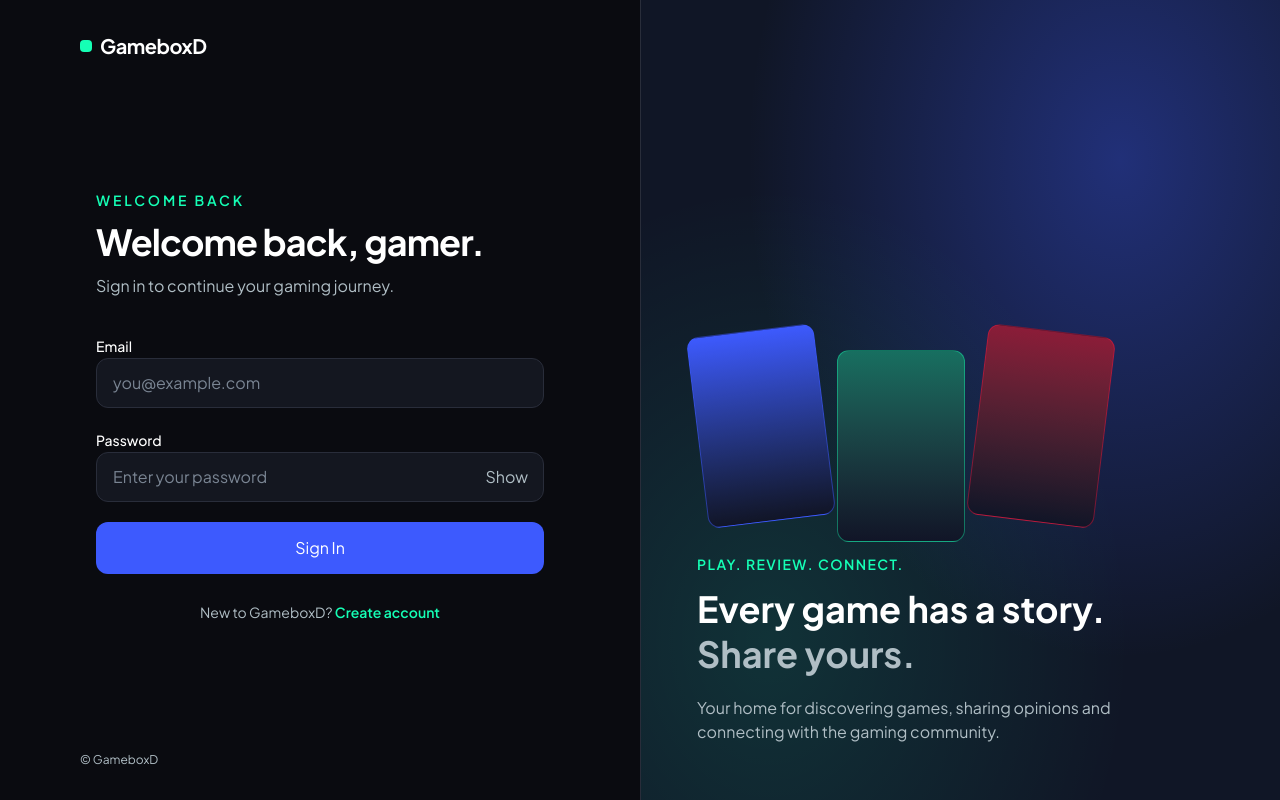
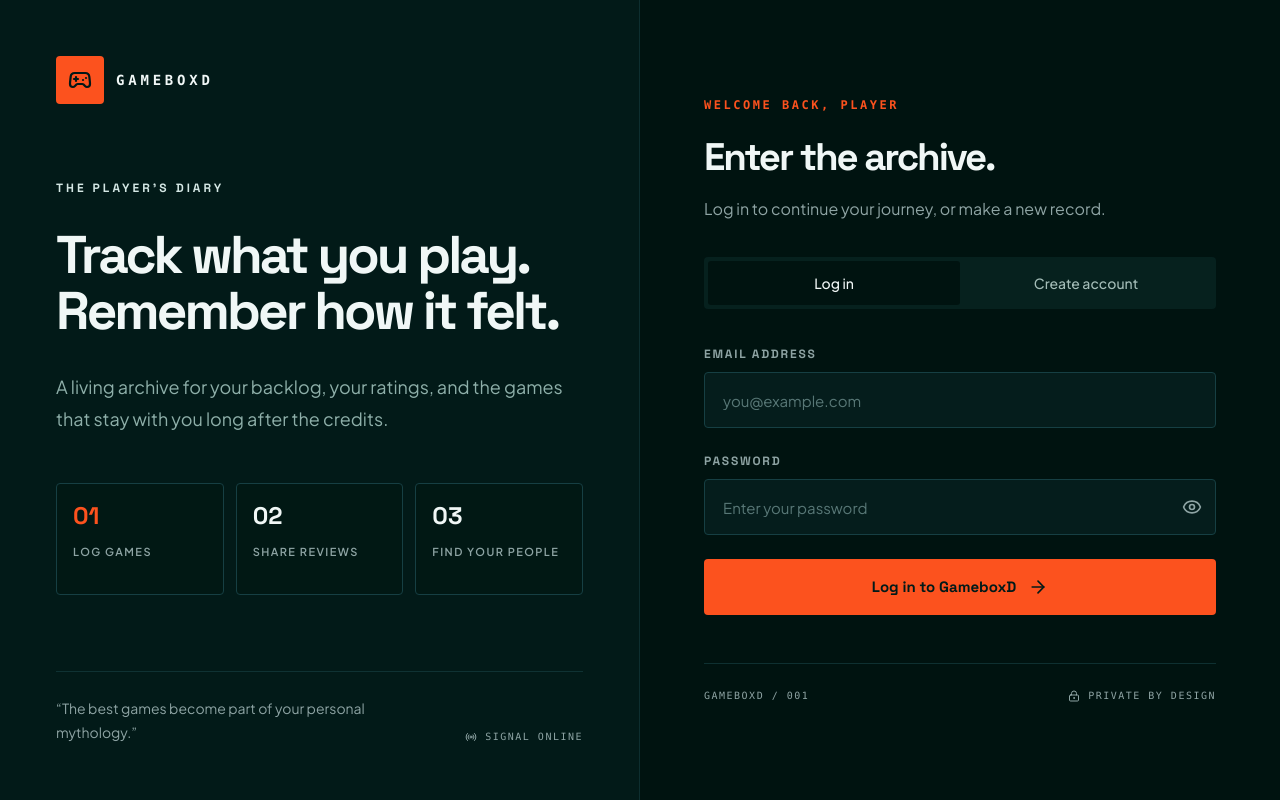
Before and after one commit to ayusshh66/GameBoxD, a Next.js app in the folder frontend/: page /login in a window 1280 px wide. Built offline with nearby package versions, Linux system fonts and the light colour scheme.

Commit message:
auth component update

```diff
--- a/frontend/src/components/auth-form.tsx
+++ b/frontend/src/components/auth-form.tsx
@@ -1,18 +1,22 @@
-
 "use client";
 
-import { useState } from "react";
-import type { FormEvent } from "react";
+import { useState, type FormEvent } from "react";
 import Link from "next/link";
 import { useRouter } from "next/navigation";
-
+import {
+  ArrowRight,
+  CheckCircle2,
+  Eye,
+  EyeOff,
+  Gamepad2,
+  LockKeyhole,
+  Radio,
+} from "lucide-react";
 import { apiRequest } from "@/lib/api";
 
-type AuthMode = "login" | "signup";
+type Mode = "login" | "signup";
 
-type Props = {
-  mode: AuthMode;
-};
+type Props = { mode: Mode };
 
 export default function AuthForm({ mode }: Props) {
   const router = useRouter();
@@ -21,57 +25,41 @@ export default function AuthForm({ mode }: Props) {
   const [username, setUsername] = useState("");
   const [email, setEmail] = useState("");
   const [password, setPassword] = useState("");
-
   const [showPassword, setShowPassword] = useState(false);
   const [loading, setLoading] = useState(false);
   const [error, setError] = useState("");
   const [registered, setRegistered] = useState(false);
 
-  const inputClass =
-    "w-full rounded-xl border border-[#292D3A] " +
-    "bg-[#141720] px-4 py-3 text-white " +
-    "placeholder:text-[#7A8593] " +
-    "outline-none transition " +
-    "focus:border-[#3D5AFE] focus:ring-2 " +
-    "focus:ring-[#3D5AFE]/20";
+  async function handleSubmit(event: FormEvent<HTMLFormElement>) {
+    event.preventDefault();
+    if (loading) return;
 
-  async function handleSubmit(
-    event: FormEvent<HTMLFormElement>
-  ) {
-    event.preventDefault();
-
+    setError("");
     setLoading(true);
-    setError("");
 
     try {
       if (isSignup) {
-        await apiRequest("/api/auth/register", {
-          method: "POST",
-          body: {
-            username,
-            email,
-            password,
-          },
-        });
-
+        await apiRequest<{ id: string; username: string; email: string }>(
+          "/api/auth/register",
+          {
+            method: "POST",
+            body: { username, email, password },
+          }
+        );
         setRegistered(true);
       } else {
-        await apiRequest("/api/auth/login", {
+        await apiRequest<string>("/api/auth/login", {
           method: "POST",
-          body: {
-            email,
-            password,
-          },
+          body: { email, password },
         });
-
+        // Express sets an HttpOnly JWT cookie in the response.
+        // With the Next.js /api rewrite, the browser stores it normally.
         router.replace("/discover");
         router.refresh();
       }
     } catch (err) {
       setError(
-        err instanceof Error
-          ? err.message
-          : "Something went wrong. Please try again."
+        err instanceof Error ? err.message : "Something went wrong. Try again."
       );
     } finally {
       setLoading(false);
@@ -79,240 +67,192 @@ export default function AuthForm({ mode }: Props) {
   }
 
   return (
-    <main className="grid min-h-screen bg-[#0A0B10] text-white lg:grid-cols-2">
-      {/* Left: Form */}
-      <section className="flex min-h-screen flex-col px-6 py-8 sm:px-12 lg:px-20">
-        <Link
-          href="/"
-          className="flex items-center gap-2 text-xl font-bold tracking-tight"
-        >
-          <span className="h-3 w-3 rounded-sm bg-[#15FFB5]" />
-          GameboxD
+    <main className="grid min-h-dvh grid-cols-1 bg-[#011717] text-[#F0F7F6] lg:grid-cols-2">
+      {/* Brand panel */}
+      <section className="relative hidden min-h-dvh flex-col justify-between border-r border-[#163F43]/55 bg-[#021A18] px-10 py-12 lg:flex xl:px-14 xl:py-14">
+        <Link href="/" className="relative z-10 flex w-fit items-center gap-3" aria-label="GameboxD home">
+          <span className="flex size-12 items-center justify-center rounded-[4px] bg-[#FC521E] text-[#011717]">
+            <Gamepad2 className="size-6" strokeWidth={2.2} />
+          </span>
+          <span className="font-mono text-sm font-bold tracking-[0.27em]">GAMEBOXD</span>
         </Link>
 
-        <div className="mx-auto flex w-full max-w-md flex-1 flex-col justify-center py-12">
+        <div className="relative z-10 max-w-[580px] py-14">
+          <p className="mb-8 font-display text-xs font-bold uppercase tracking-[0.25em] text-[#D4E7E4]">
+            The player&apos;s diary
+          </p>
+          <h1 className="max-w-[550px] font-display text-[clamp(2.8rem,4.15vw,5rem)] font-bold leading-[1.04] tracking-[-0.055em]">
+            Track what you play. Remember how it felt.
+          </h1>
+          <p className="mt-8 max-w-[530px] text-base leading-8 text-[#8EAFA9] xl:text-lg">
+            A living archive for your backlog, your ratings, and the games
+            that stay with you long after the credits.
+          </p>
+          <div className="mt-12 grid grid-cols-3 gap-3">
+            {[
+              { value: "01", caption: "Log games", highlight: true },
+              { value: "02", caption: "Share reviews" },
+              { value: "03", caption: "Find your people" },
+            ].map((item) => (
+              <div key={item.value} className="min-h-28 rounded-[4px] border border-[#163F43] bg-[#001411]/40 p-4">
+                <p className={`font-display text-2xl font-bold ${item.highlight ? "text-[#FC521E]" : "text-[#F0F7F6]"}`}>
+                  {item.value}
+                </p>
+                <p className="mt-3 text-[11px] font-semibold uppercase leading-4 tracking-[0.13em] text-[#8EA4A4]">
+                  {item.caption}
+                </p>
+              </div>
+            ))}
+          </div>
+        </div>
+
+        <div className="relative z-10 flex items-end justify-between gap-5 border-t border-[#163F43]/65 pt-6">
+          <p className="max-w-[350px] text-sm leading-6 text-[#8EA4A4]">
+            “The best games become part of your personal mythology.”
+          </p>
+          <span className="flex shrink-0 items-center gap-2 font-mono text-[10px] uppercase tracking-[0.15em] text-[#8EA4A4]">
+            <Radio className="size-3" /> Signal online
+          </span>
+        </div>
+      </section>
+
+      {/* Authentication panel */}
+      <section className="flex min-h-dvh items-center justify-center bg-[#001310] px-6 py-10 sm:px-10 lg:px-12 xl:px-16">
+        <div className="w-full max-w-[525px]">
+          <div className="mb-12 flex items-center gap-3 lg:hidden">
+            <span className="flex size-10 items-center justify-center rounded-[4px] bg-[#FC521E] text-[#011717]">
+              <Gamepad2 className="size-5" />
+            </span>
+            <span className="font-mono text-xs font-bold tracking-[0.27em]">GAMEBOXD</span>
+          </div>
+
           {registered ? (
-            <div className="space-y-5">
-              <div className="text-4xl text-[#15FFB5]">
-                ✓
-              </div>
-
-              <h1 className="text-3xl font-bold">
-                Account created!
-              </h1>
-
-              <p className="text-[#B0BEC5]">
-                Your GameboxD account is ready.
-                Sign in to start exploring.
+            <div className="space-y-5" role="status">
+              <CheckCircle2 className="size-11 text-[#87B683]" />
+              <h2 className="font-display text-4xl font-bold tracking-[-0.045em]">
+                Save file created.
+              </h2>
+              <p className="text-[#8EA4A4]">
+                Your account is ready. Log in to enter the archive.
               </p>
-
-              <Link
-                href="/login"
-                className="inline-block rounded-xl bg-[#3D5AFE] px-6 py-3 font-semibold text-white transition hover:bg-[#3048D9]"
-              >
-                Continue to Login
+              <Link href="/login" className="auth-submit mt-5 no-underline">
+                Log in to GameboxD <ArrowRight className="size-4" />
               </Link>
             </div>
           ) : (
             <>
-              <div className="mb-9 space-y-3">
-                <p className="text-sm font-semibold uppercase tracking-[0.2em] text-[#15FFB5]">
+              <header className="mb-9">
+                <p className="mb-5 font-mono text-xs font-bold uppercase tracking-[0.21em] text-[#FC521E]">
+                  {isSignup ? "New player detected" : "Welcome back, player"}
+                </p>
+                <h2 className="font-display text-[clamp(2rem,3vw,3rem)] font-bold leading-tight tracking-[-0.055em]">
+                  {isSignup ? "Make your mark." : "Enter the archive."}
+                </h2>
+                <p className="mt-4 text-sm leading-6 text-[#8EA4A4] sm:text-base">
                   {isSignup
-                    ? "Join the community"
-                    : "Welcome back"}
+                    ? "Create your record and start collecting your gaming stories."
+                    : "Log in to continue your journey, or make a new record."}
                 </p>
+              </header>
 
-                <h1 className="text-3xl font-bold tracking-tight sm:text-4xl">
-                  {isSignup
-                    ? "Create your account."
-                    : "Welcome back, gamer."}
-                </h1>
+              <nav aria-label="Authentication" className="mb-9 grid grid-cols-2 rounded-[4px] bg-[#06211E] p-1">
+                <Link
+                  href="/login"
+                  aria-current={!isSignup ? "page" : undefined}
+                  className={`rounded-[3px] px-3 py-3 text-center text-sm font-medium transition-colors ${!isSignup ? "bg-[#001310] text-[#F0F7F6]" : "text-[#A4BDB8] hover:text-white"}`}
+                >
+                  Log in
+                </Link>
+                <Link
+                  href="/signup"
+                  aria-current={isSignup ? "page" : undefined}
+                  className={`rounded-[3px] px-3 py-3 text-center text-sm font-medium transition-colors ${isSignup ? "bg-[#001310] text-[#F0F7F6]" : "text-[#A4BDB8] hover:text-white"}`}
+                >
+                  Create account
+                </Link>
+              </nav>
 
-                <p className="text-[#B0BEC5]">
-                  {isSignup
-                    ? "Discover games, share reviews and connect with gamers."
-                    : "Sign in to continue your gaming journey."}
-                </p>
-              </div>
-
-              <form
-                onSubmit={handleSubmit}
-                className="space-y-5"
-              >
+              <form onSubmit={handleSubmit} className="space-y-6">
                 {isSignup && (
-                  <div className="space-y-2">
-                    <label
-                      htmlFor="username"
-                      className="text-sm font-medium"
-                    >
-                      Username
-                    </label>
-
+                  <div>
+                    <label className="auth-label" htmlFor="signup-username">Username</label>
                     <input
-                      id="username"
-                      name="username"
+                      id="signup-username"
+                      className="auth-input"
                       type="text"
                       autoComplete="username"
                       placeholder="Your gamer username"
-                      className={inputClass}
-                      value={username}
-                      onChange={(e) =>
-                        setUsername(e.target.value)
-                      }
                       minLength={3}
                       maxLength={30}
+                      value={username}
+                      onChange={(e) => setUsername(e.target.value)}
                       required
                     />
                   </div>
                 )}
-
-                <div className="space-y-2">
-                  <label
-                    htmlFor="email"
-                    className="text-sm font-medium"
-                  >
-                    Email
-                  </label>
-
+                <div>
+                  <label className="auth-label" htmlFor="auth-email">Email address</label>
                   <input
-                    id="email"
-                    name="email"
+                    id="auth-email"
+                    className="auth-input"
                     type="email"
                     autoComplete="email"
                     placeholder="you@example.com"
-                    className={inputClass}
                     value={email}
-                    onChange={(e) =>
-                      setEmail(e.target.value)
-                    }
+                    onChange={(e) => setEmail(e.target.value)}
                     required
                   />
                 </div>
-
-                <div className="space-y-2">
-                  <label
-                    htmlFor="password"
-                    className="text-sm font-medium"
-                  >
-                    Password
+                <div>
+                  <label className="auth-label" htmlFor="auth-password">
+                    {isSignup ? "Create password" : "Password"}
                   </label>
-
                   <div className="relative">
                     <input
-                      id="password"
-                      name="password"
-                      type={
-                        showPassword ? "text" : "password"
-                      }
-                      autoComplete={
-                        isSignup
-                          ? "new-password"
-                          : "current-password"
-                      }
-                      placeholder={
-                        isSignup
-                          ? "At least 8 characters"
-                          : "Enter your password"
-                      }
-                      className={`${inputClass} pr-20`}
+                      id="auth-password"
+                      className="auth-input !pr-14"
+                      type={showPassword ? "text" : "password"}
+                      autoComplete={isSignup ? "new-password" : "current-password"}
+                      placeholder={isSignup ? "At least 8 characters" : "Enter your password"}
+                      minLength={isSignup ? 8 : 1}
                       value={password}
-                      onChange={(e) =>
-                        setPassword(e.target.value)
-                      }
-                      minLength={isSignup ? 8 : 1}
+                      onChange={(e) => setPassword(e.target.value)}
                       required
                     />
-
                     <button
                       type="button"
-                      onClick={() =>
-                        setShowPassword(!showPassword)
-                      }
-                      className="absolute right-4 top-1/2 -translate-y-1/2 text-xs font-semibold text-[#B0BEC5] hover:text-white"
-                      aria-label={
-                        showPassword
-                          ? "Hide password"
-                          : "Show password"
-                      }
+                      onClick={() => setShowPassword((value) => !value)}
+                      aria-label={showPassword ? "Hide password" : "Show password"}
+                      className="absolute inset-y-0 right-0 flex w-12 items-center justify-center text-[#8EA4A4] hover:text-[#F0F7F6]"
                     >
-                      {showPassword ? "Hide" : "Show"}
+                      {showPassword ? <EyeOff className="size-5" /> : <Eye className="size-5" />}
                     </button>
                   </div>
                 </div>
 
                 {error && (
-                  <div
-                    role="alert"
-                    className="rounded-xl border border-[#FF1744]/30 bg-[#FF1744]/10 px-4 py-3 text-sm text-[#FF728D]"
-                  >
+                  <p role="alert" className="rounded-[4px] border border-[#FF8A79]/40 bg-[#3A1715]/40 px-4 py-3 text-sm text-[#FF9F91]">
                     {error}
-                  </div>
+                  </p>
                 )}
 
-                <button
-                  type="submit"
-                  disabled={loading}
-                  className="w-full rounded-xl bg-[#3D5AFE] px-4 py-3.5 font-semibold text-white transition hover:bg-[#3048D9] disabled:opacity-60"
-                >
-                  {loading
-                    ? "Please wait..."
-                    : isSignup
-                      ? "Create Account"
-                      : "Sign In"}
+                <button type="submit" disabled={loading} className="auth-submit">
+                  {loading ? "Please wait..." : isSignup ? "Create my account" : "Log in to GameboxD"}
+                  {!loading && <ArrowRight className="size-5" />}
                 </button>
+                {isSignup && (
+                  <p className="text-center text-xs leading-5 text-[#8EA4A4]">
+                    Join a thoughtful, spoiler-aware gaming community.
+                  </p>
+                )}
               </form>
-
-              <p className="mt-7 text-center text-sm text-[#B0BEC5]">
-                {isSignup
-                  ? "Already have an account?"
-                  : "New to GameboxD?"}{" "}
-                <Link
-                  href={isSignup ? "/login" : "/signup"}
-                  className="font-semibold text-[#15FFB5] hover:underline"
-                >
-                  {isSignup ? "Sign in" : "Create account"}
-                </Link>
-              </p>
             </>
           )}
-        </div>
 
-        <p className="text-xs text-[#B0BEC5]">
-          © GameboxD
-        </p>
-      </section>
-
-      {/* Right: Decorative panel */}
-      <section className="relative hidden overflow-hidden border-l border-[#292D3A] bg-[#101626] lg:flex lg:flex-col lg:justify-end">
-        <div className="absolute inset-0 bg-[radial-gradient(ellipse_at_75%_20%,rgba(61,90,254,0.38),transparent_55%)]" />
-
-        <div className="absolute inset-0 bg-[radial-gradient(ellipse_at_20%_80%,rgba(21,255,181,0.12),transparent_50%)]" />
-
-        <div className="relative z-10 p-14">
-          <div className="mb-8 flex gap-3">
-            <div className="h-48 w-32 rotate-[-7deg] rounded-xl border border-[#3D5AFE]/50 bg-gradient-to-b from-[#3D5AFE] to-[#111527]" />
-
-            <div className="h-48 w-32 translate-y-5 rounded-xl border border-[#15FFB5]/40 bg-gradient-to-b from-[#176F60] to-[#111527]" />
-
-            <div className="h-48 w-32 rotate-[7deg] rounded-xl border border-[#FF1744]/40 bg-gradient-to-b from-[#8B1C38] to-[#111527]" />
-          </div>
-
-          <p className="mb-3 text-sm font-semibold uppercase tracking-widest text-[#15FFB5]">
-            Play. Review. Connect.
-          </p>
-
-          <h2 className="max-w-lg text-4xl font-bold leading-tight">
-            Every game has a story.
-            <span className="text-[#B0BEC5]">
-              {" "}Share yours.
-            </span>
-          </h2>
-
-          <p className="mt-5 max-w-md text-[#B0BEC5]">
-            Your home for discovering games,
-            sharing opinions and connecting
-            with the gaming community.
-          </p>
+          <footer className="mt-12 flex items-center justify-between gap-3 border-t border-[#163F43]/65 pt-6 font-mono text-[10px] uppercase tracking-[0.15em] text-[#8EA4A4]">
+            <span>GameboxD / 001</span>
+            <span className="flex items-center gap-2"><LockKeyhole className="size-3" /> Private by design</span>
+          </footer>
         </div>
       </section>
     </main>
```
